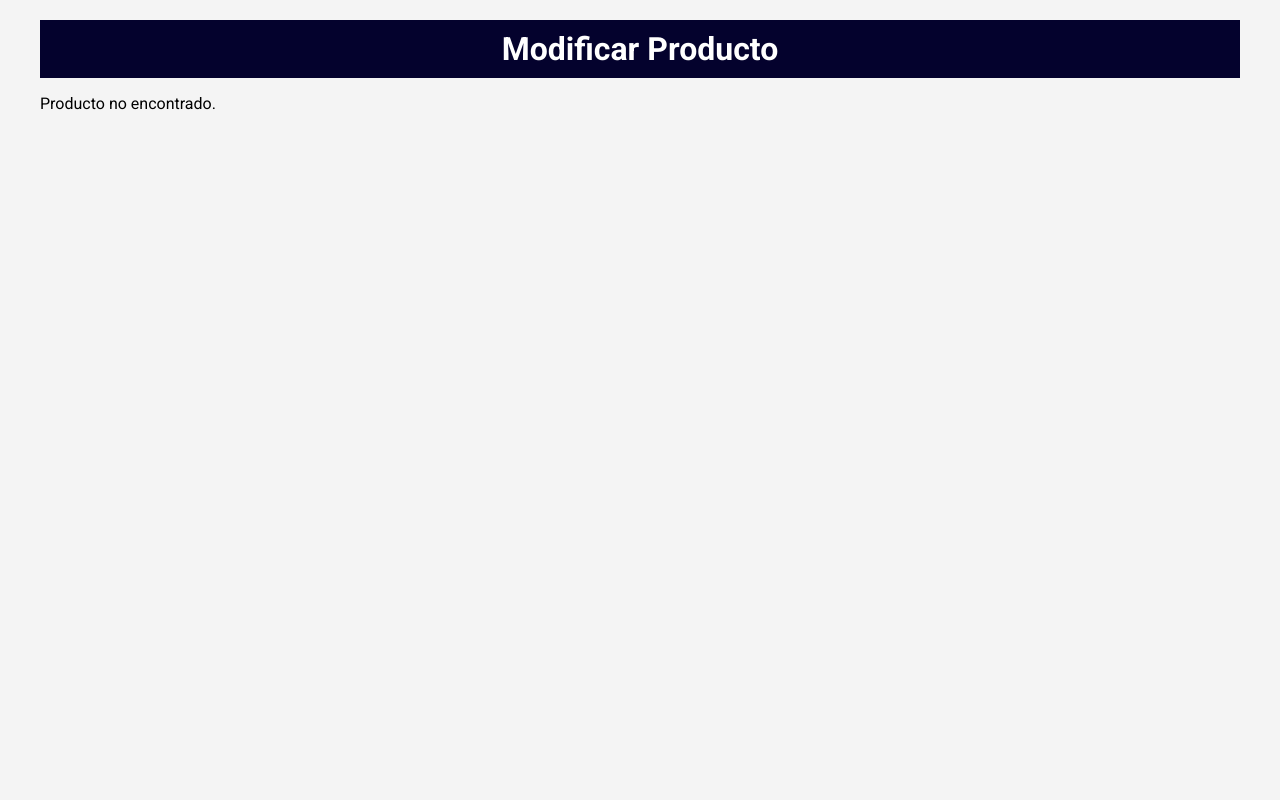
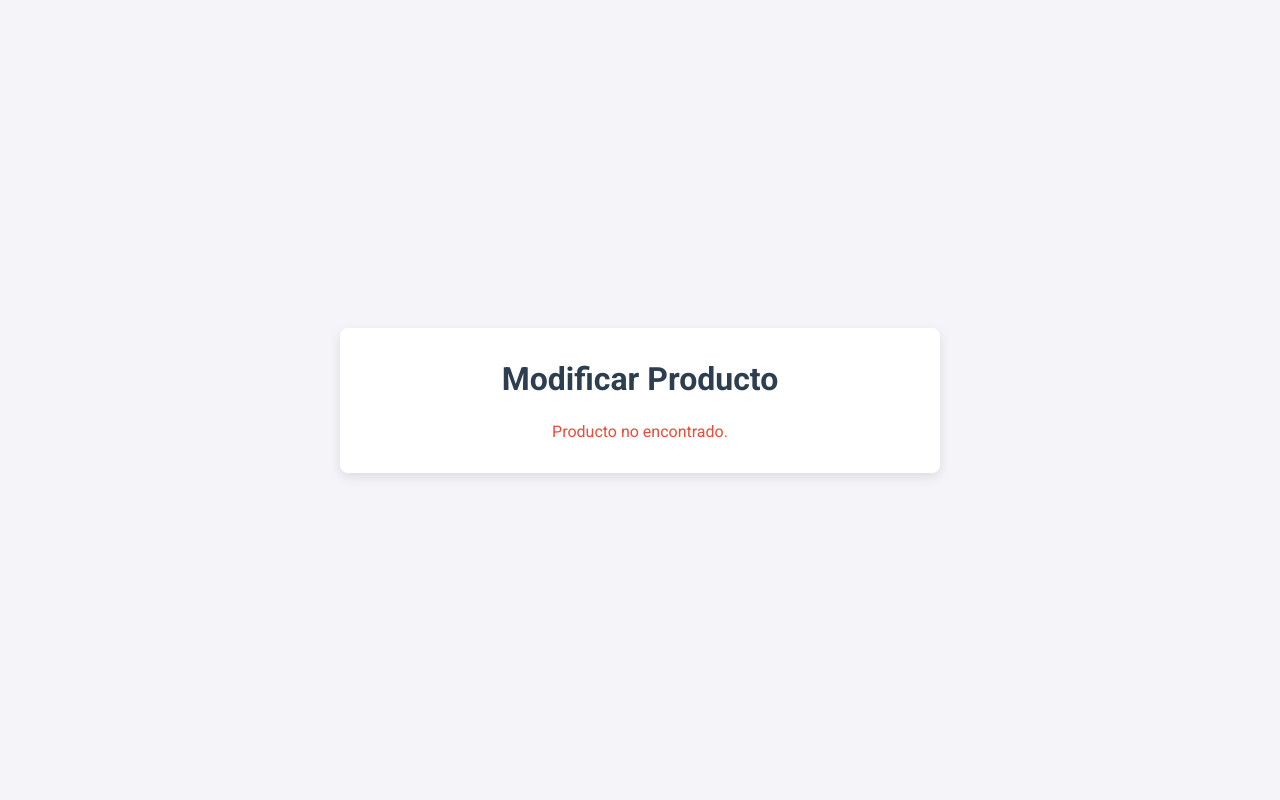
Before and after one commit to Marcos06112001/Proyecto_Lenguaje_BD, a PHP site: page /modificar_producto_ADM.php in a window 1280 px wide. Run offline with PHP 8.4, Linux system fonts and the light colour scheme; the visitor is signed in with stand-in values (Sample User, id 1); data that the repository does not hold is empty; some libraries are stand-ins or nearby versions.

Commit message:
css y modifica productos
estilos

```diff
--- a/PHP/modificar_producto_ADM.php
+++ b/PHP/modificar_producto_ADM.php
@@ -93,7 +93,103 @@
     <meta name="viewport" content="width=device-width, initial-scale=1.0">
     <title>Modificar Producto</title>
     <link href="https://fonts.googleapis.com/css2?family=Roboto:wght@400;500;700&display=swap" rel="stylesheet">
-    <link rel="stylesheet" href="/CSS/productos.css">
+    <style>
+        * {
+            margin: 0;
+            padding: 0;
+            box-sizing: border-box;
+        }
+
+        body {
+            font-family: 'Roboto', sans-serif;
+            background-color: #f4f4f9;
+            display: flex;
+            justify-content: center;
+            align-items: center;
+            min-height: 100vh;
+            color: #333;
+        }
+
+        .container {
+            background-color: #fff;
+            padding: 2rem;
+            border-radius: 8px;
+            box-shadow: 0 4px 12px rgba(0, 0, 0, 0.1);
+            width: 100%;
+            max-width: 600px;
+        }
+
+        .header {
+            text-align: center;
+            margin-bottom: 1.5rem;
+        }
+
+        .header h1 {
+            font-size: 2rem;
+            color: #2c3e50;
+        }
+
+        form {
+            display: flex;
+            flex-direction: column;
+            gap: 1rem;
+        }
+
+        label {
+            font-size: 1rem;
+            color: #34495e;
+            font-weight: 500;
+        }
+
+        input[type="text"],
+        textarea,
+        input[type="file"] {
+            width: 100%;
+            padding: 0.75rem;
+            border: 1px solid #bdc3c7;
+            border-radius: 6px;
+            background-color: #ecf0f1;
+            font-size: 1rem;
+            color: #2c3e50;
+        }
+
+        input[type="text"]:focus,
+        textarea:focus,
+        input[type="file"]:focus {
+            border-color: #3498db;
+            outline: none;
+        }
+
+        textarea {
+            resize: vertical;
+            min-height: 150px;
+        }
+
+        input[type="submit"] {
+            background-color: #3498db;
+            color: #fff;
+            border: none;
+            padding: 0.75rem;
+            border-radius: 6px;
+            font-size: 1rem;
+            cursor: pointer;
+            transition: background-color 0.3s ease;
+        }
+
+        input[type="submit"]:hover {
+            background-color: #2980b9;
+        }
+
+        p {
+            text-align: center;
+            font-size: 1rem;
+            color: #e74c3c;
+        }
+
+        p.success {
+            color: #27ae60;
+        }
+    </style>
 </head>
 <body>
     <div class="container">
```
